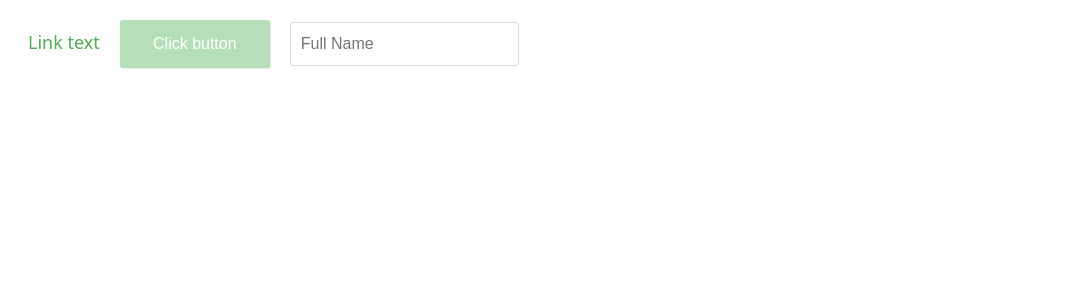
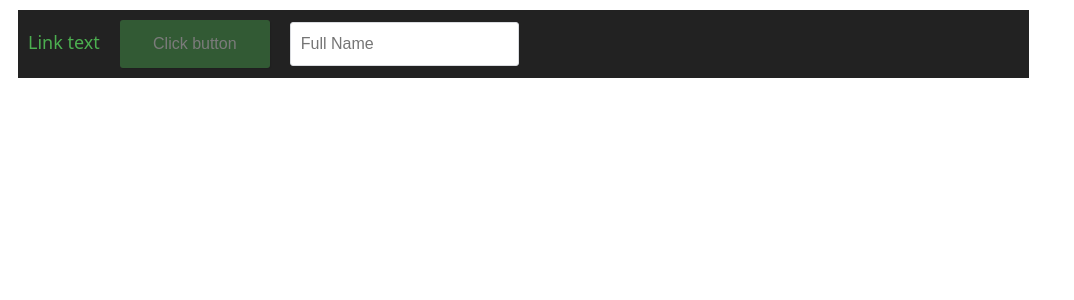
Before and after one commit to home2ego/react-ui-kit, a React (Vite) app: page / in a window 1280 px wide. Shown: the top 300 px of the page, without its empty margins (0-1074 px from the left). Built offline with nearby package versions, Linux system fonts and the light colour scheme.

Commit message:
improved app

```diff
--- a/package.json
+++ b/package.json
@@ -10,6 +10,7 @@
     "preview": "vite preview"
   },
   "dependencies": {
+    "clsx": "^2.1.1",
     "react": "^18.3.1",
     "react-dom": "^18.3.1"
   },
--- a/src/Button.jsx
+++ b/src/Button.jsx
@@ -1,8 +1,11 @@
+import clsx from 'clsx';
+
 export default function Button(props) {
-  const { type, disabled, children } = props;
+  const { children, className, ...rest } = props;
+  const classes = clsx('ui-button', className);
 
   return (
-    <button className="ui-button" type={type} disabled={disabled}>
+    <button className={classes} {...rest}>
       {children}
     </button>
   );
--- a/src/Container.jsx
+++ b/src/Container.jsx
@@ -1,3 +1,12 @@
+import clsx from 'clsx';
+
 export default function Container(props) {
-  return <div className="ui-container">{props.children}</div>;
+  const { children, className, ...rest } = props;
+  const classes = clsx('ui-container', className);
+
+  return (
+    <div className={classes} {...rest}>
+      {children}
+    </div>
+  );
 }
--- a/src/Input.jsx
+++ b/src/Input.jsx
@@ -1,5 +1,8 @@
+import clsx from 'clsx';
+
 export default function Input(props) {
-  const { type = 'text', placeholder, name } = props;
+  const { className, type = 'text', ...rest } = props;
+  const classes = clsx('ui-textfield', className);
 
-  return <input className="ui-textfield" type={type} placeholder={placeholder} name={name} />;
+  return <input className={classes} type={type} {...rest} />;
 }
--- a/src/Link.jsx
+++ b/src/Link.jsx
@@ -1,8 +1,11 @@
+import clsx from 'clsx';
+
 export default function Link(props) {
-  const { href, target, children } = props;
+  const { children, className, ...rest } = props;
+  const classes = clsx('ui-link', className);
 
   return (
-    <a className="ui-link" href={href} target={target}>
+    <a className={classes} {...rest}>
       {children}
     </a>
   );
--- a/src/index.css
+++ b/src/index.css
@@ -5,6 +5,10 @@
 
   font-family: system-ui, sans-serif;
   font-size: 18px;
+}
+
+.main {
+  background-color: #222;
 }
 
 .ui-link {
--- a/src/index.jsx
+++ b/src/index.jsx
@@ -7,7 +7,7 @@ import Input from './Input.jsx';
 function App() {
   return (
     <>
-      <Container>
+      <Container className="main">
         <Link href="https://artemzhyrnyi.netlify.app/" target="_blank">
           Link text
         </Link>
```
Also changed, not shown: eslint.config.js (+7 -10 lines), 1 other file (tests, documents, lock files or other folders).
